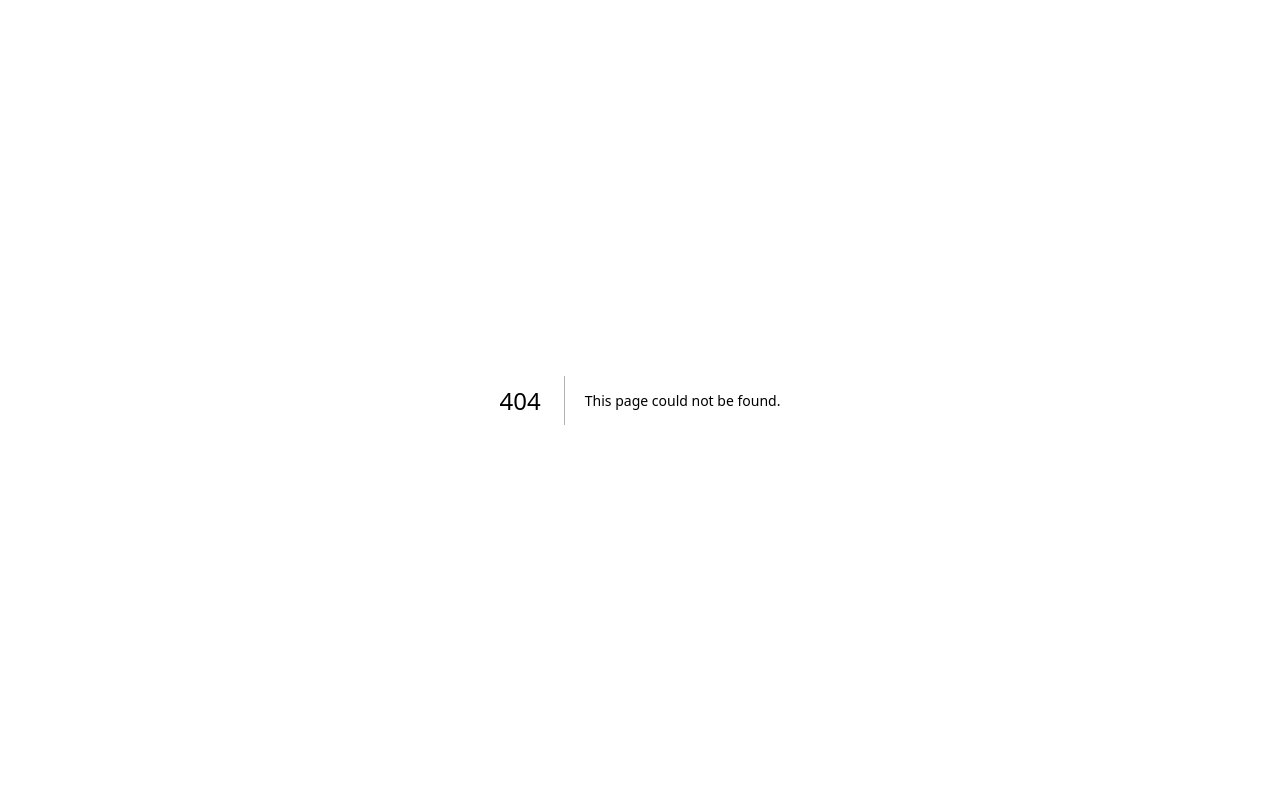
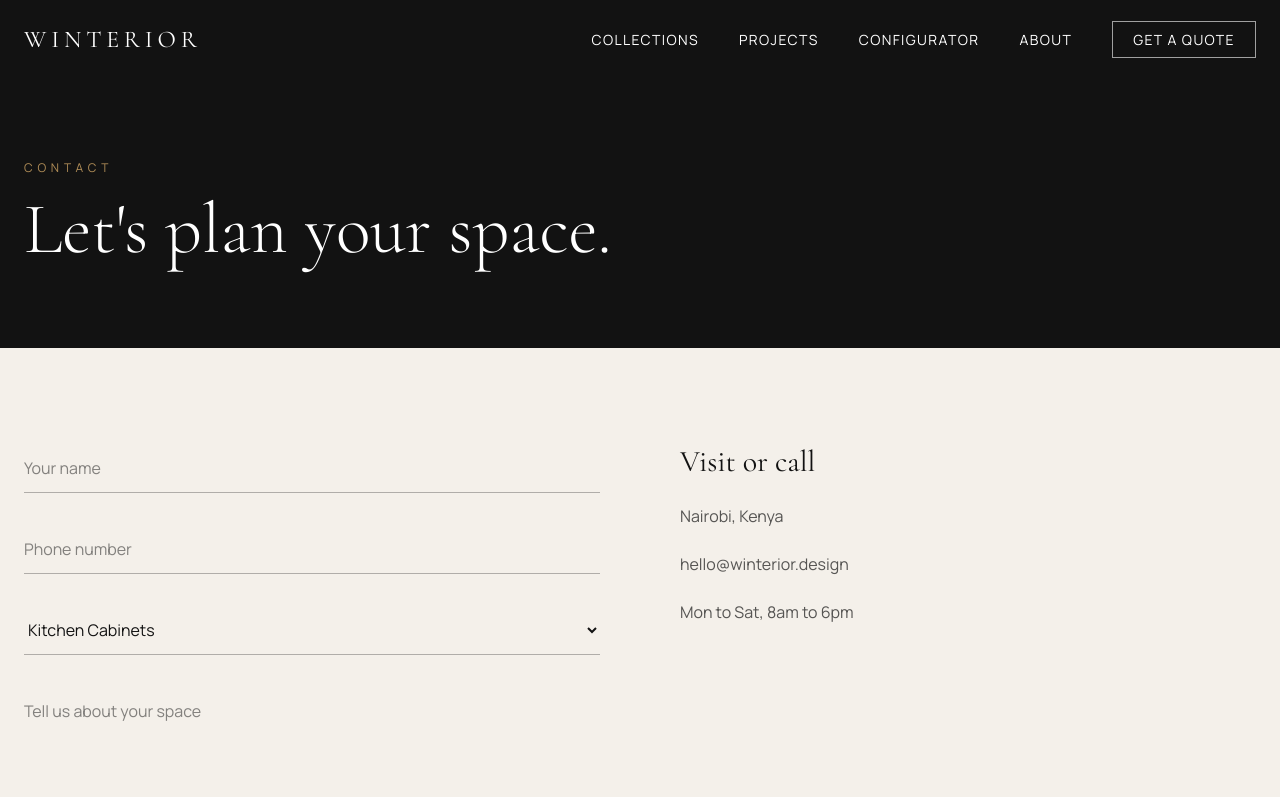
Before and after one commit to Lawrence137/winterior, a Next.js app: page /contact in a window 1280 px wide. Before the commit this address had no page. Shown: the top 797 px of the page. Built offline with nearby package versions, Linux system fonts and the light colour scheme.

Commit message:
Adds ContactPage component with header and contact details

```diff
--- /dev/null
+++ b/src/app/(site)/contact/page.tsx
@@ -0,0 +1,21 @@
+import PageHeader from "@/components/ui/PageHeader";
+import ContactForm from "@/components/forms/ContactForm";
+
+export default function ContactPage() {
+  return (
+    <>
+      <PageHeader eyebrow="Contact" title="Let's plan your space." />
+      <section className="px-6 py-24">
+        <div className="mx-auto grid max-w-7xl gap-20 md:grid-cols-2">
+          <ContactForm />
+          <div className="space-y-6 text-ink/70">
+            <p className="font-display text-3xl text-ink">Visit or call</p>
+            <p>Nairobi, Kenya</p>
+            <p>hello@winterior.design</p>
+            <p>Mon to Sat, 8am to 6pm</p>
+          </div>
+        </div>
+      </section>
+    </>
+  );
+}
```
